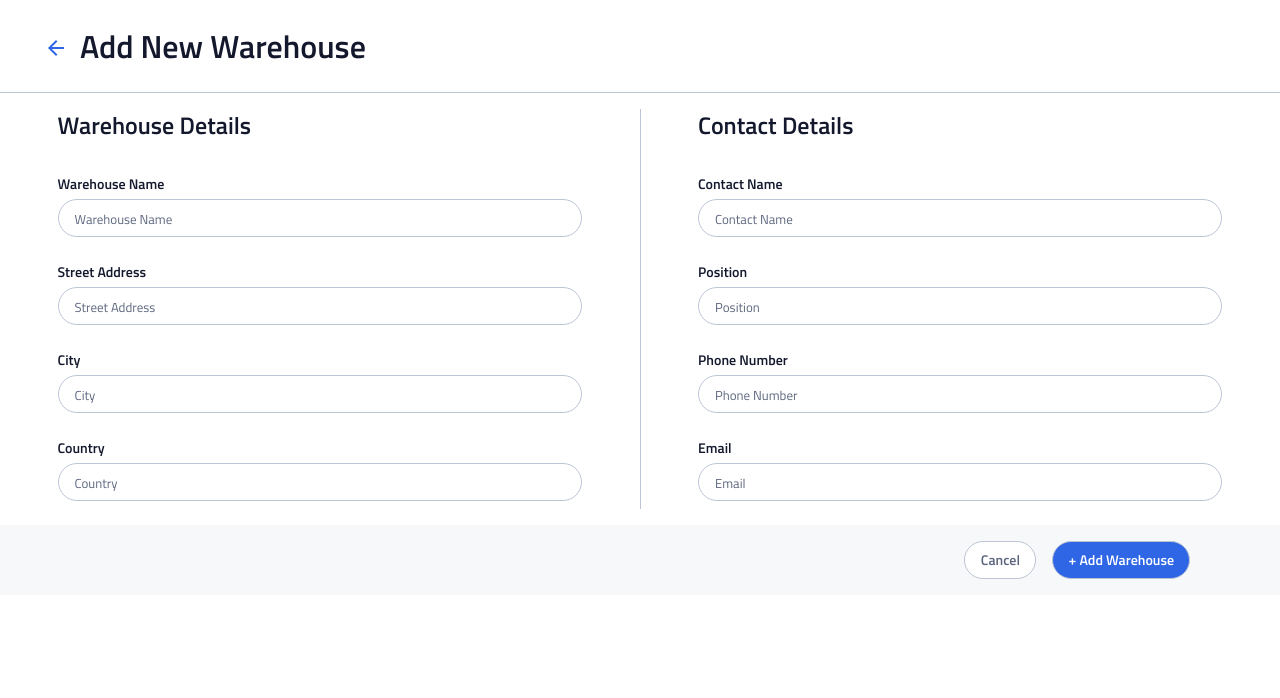
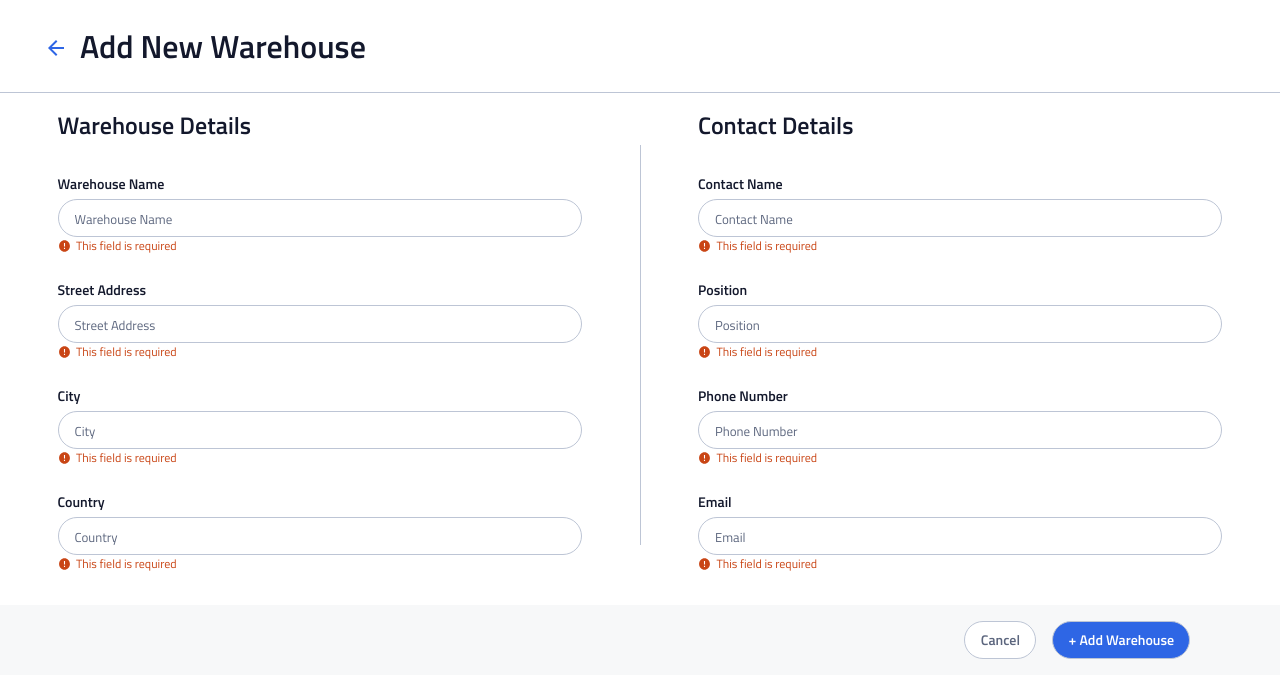
Before and after one commit to oikantik/team-two-instock, a React (Create React App) app in the folder client/: page /addWarehouse in a window 1280 px wide. Shown: the top 698 px of the page. Built offline with nearby package versions, Linux system fonts and the light colour scheme.

Commit message:
added require input field component and made minor changes to WarehouseForm footer and borderTwo

```diff
--- /dev/null
+++ b/client/src/components/RequireInput/RequireInput.js
@@ -0,0 +1,15 @@
+import React from 'react';
+import requireInput from '../../assets/icons/error-24px.svg';
+import './RequireInput.scss'
+
+const RequireInput = () => {
+  return (
+    <p className="require-input">
+      <img src={requireInput} alt="Error Image" className="require-input__img"></img>
+      <span className="require-input__paragraph">This field is required</span>
+    </p>
+  );
+};
+
+
+export default RequireInput;
--- /dev/null
+++ b/client/src/components/RequireInput/RequireInput.scss
@@ -0,0 +1,19 @@
+@use '../../partials/typography' as *;
+@use '../../partials/mixins' as *;
+
+
+.require-input {
+  display: flex;
+  align-items: center;
+
+  &__img {
+    width: 13.33px;
+    height: 13.33px;
+  }
+
+  &__paragraph {
+    @include p3;
+    color: color(out-of-stock);
+    margin-left: 5px;
+  }
+}
--- a/client/src/components/WarehouseForm/WarehouseForm.js
+++ b/client/src/components/WarehouseForm/WarehouseForm.js
@@ -2,6 +2,7 @@ import React, { Component } from 'react';
 import './WarehouseForm.scss';
 import arrowBackIcon from '../../assets/icons/arrow_back-24px.svg';
 import { Link } from 'react-router-dom';
+import RequireInput from '../RequireInput/RequireInput';
 
 
 
@@ -32,18 +33,22 @@ class WarehouseForm extends Component {
                 <div className="add-warehouse__warehouse-name-div">
                   <label className="add-warehouse__warehouse-name-label" htmlFor="warehouseNameInput">Warehouse Name</label>
                   <input className="add-warehouse__warehouse-name-input" placeholder="Warehouse Name" id="warehouseNameInput"type="text"/>
+                  <RequireInput/>
                 </div>
                 <div className="add-warehouse__warehouse-address-div">
                   <label className="add-warehouse__warehouse-address-label" htmlFor="addressInput">Street Address</label>
                   <input className="add-warehouse__warehouse-address-input" placeholder="Street Address" id="addressInput" type="text"/>
+                  <RequireInput/>
                 </div>
                 <div className="add-warehouse__warehouse-city-div">
                   <label className="add-warehouse__warehouse-city-label" htmlFor="cityInput">City</label>
                   <input className="add-warehouse__warehouse-city-input" placeholder="City" id="cityInput" type="text"/>
+                  <RequireInput/>
                 </div>
                 <div className="add-warehouse__warehouse-country-div">
                   <label className="add-warehouse__warehouse-country-label" htmlFor="countryInput">Country</label>
                   <input className="add-warehouse__warehouse-country-input" placeholder="Country" id="countryInput" type="text"/>
+                  <RequireInput/>
                 </div>
               </div>
             </div>
@@ -54,18 +59,22 @@ class WarehouseForm extends Component {
                 <div className="add-warehouse__contact-name-div">
                   <label className="add-warehouse__contact-name-label" htmlFor="contactNameInput">Contact Name</label>
                   <input className="add-warehouse__contact-name-input" placeholder="Contact Name" id="contactNameInput" type="text"/>
+                  <RequireInput/>
                 </div>
                 <div className="add-warehouse__contact-position-div">
                   <label className="add-warehouse__contact-position-label" htmlFor="positionInput">Position</label>
                   <input className="add-warehouse__contact-position-input" placeholder="Position" id="positionInput" type="text"/>
+                  <RequireInput/>
                 </div>
                 <div className="add-warehouse__contact-phone-div">
                   <label className="add-warehouse__contact-phone-label" htmlFor="phoneInput">Phone Number</label>
                   <input className="add-warehouse__contact-phone-input" placeholder="Phone Number" id="phoneInput" type="text"/>
+                  <RequireInput/>
                 </div>
                 <div className="add-warehouse__contact-email-div">
                   <label className="add-warehouse__contact-email-label" htmlFor="emailInput">Email</label>
                   <input className="add-warehouse__contact-email-input" placeholder="Email" id="emailInput" type="text"/>
+                  <RequireInput/>
                 </div>
               </div>
             </div>
--- a/client/src/components/WarehouseForm/WarehouseForm.scss
+++ b/client/src/components/WarehouseForm/WarehouseForm.scss
@@ -228,7 +228,6 @@
   &__warehouse-country-input {
     border-radius: 20px;
     border: 1px solid color(borders);
-    margin-bottom: 24px;
     height: 36px;
     padding-left: 16px;
     outline: none;
@@ -253,6 +252,7 @@
     width: 100%;
     height: 1px;
     border-bottom: 1px solid color(borders);
+    margin-top: 24px;
     @include tablet {
       height: 400px;
       width: 1px;
@@ -378,8 +378,6 @@
       @include h3;
       margin-top: 24px;
     }
-
-
   }
 
   &__contact-phone-input {
@@ -400,9 +398,7 @@
       @include p2;
       color: color(table-header-text);
       height: 38px;
-
     }
-
   }
 
   &__contact-email-div {
@@ -418,8 +414,6 @@
       @include h3;
       margin-top: 24px;
     }
-
-
   }
 
   &__contact-email-input {
@@ -429,7 +423,6 @@
     padding-left: 16px;
     outline: none;
     @include m-p2;
-    margin-bottom: 24px;
     color: color(table-header-text);
     &::placeholder {
       @include m-p2;
@@ -441,9 +434,7 @@
       @include p2;
       color: color(table-header-text);
       height: 38px;
-
     }
-
   }
 
   &__footer {
@@ -452,9 +443,11 @@
     display: flex;
     align-items: center;
     justify-content: center;
-    background-color: #F7F8F9 ;
+    background-color: #F7F8F9;
+    margin-top: 24px;
     @include tablet {
       height: 70px;
+      margin-top: 32px;
     }
   }
 
@@ -503,7 +496,4 @@
       width: 138px;
     }
   }
-
-
-
 }
```
